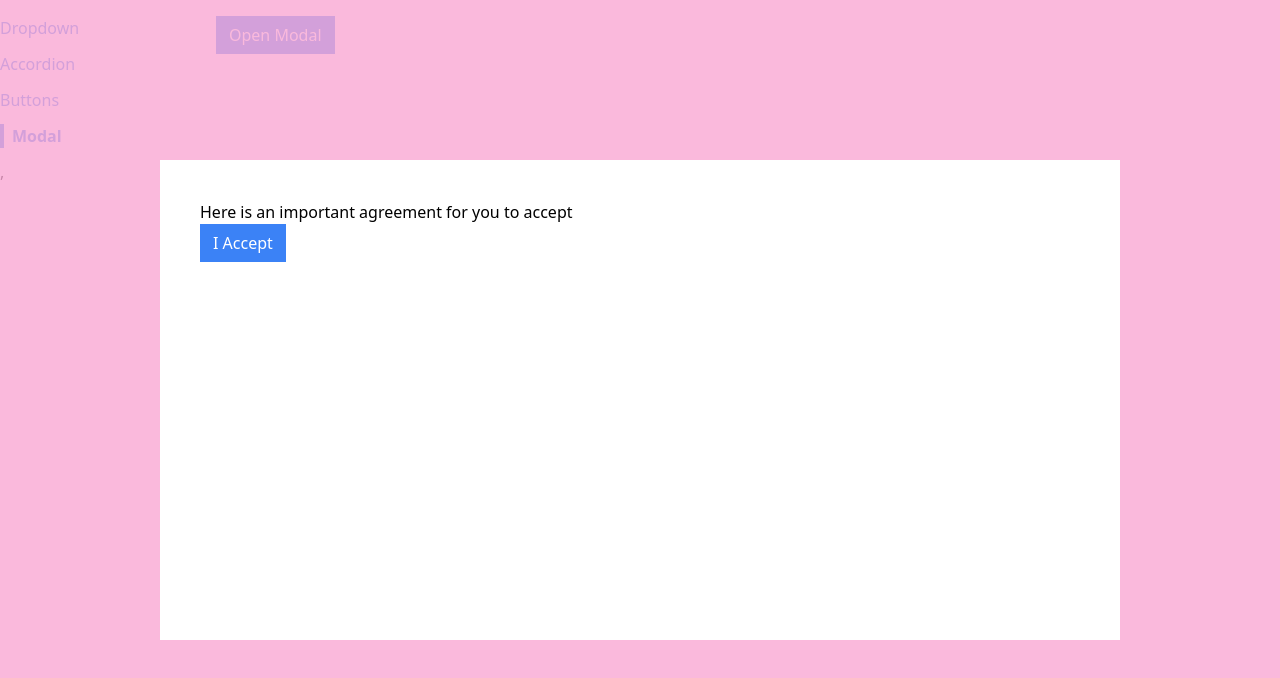
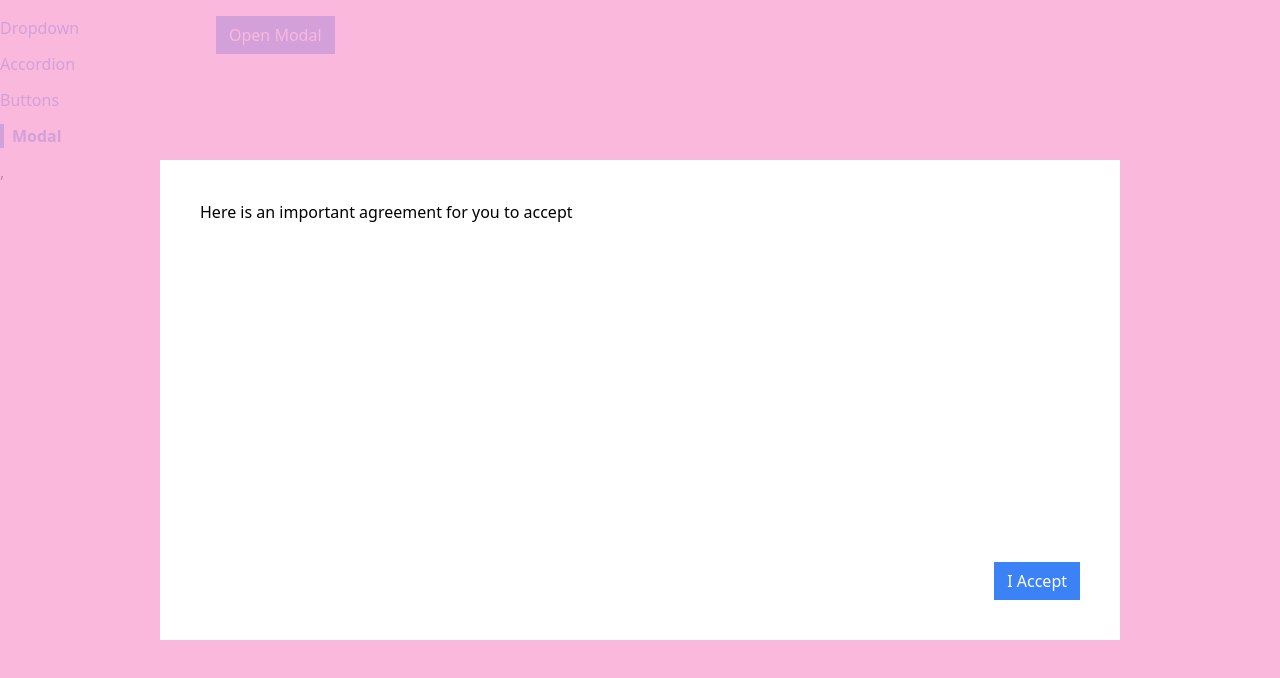
Before and after one commit to CocoTapi/modern_react_2023, a React (Create React App) app in the folder section_14/: page /modal in a window 1280 px wide. Both pictures are taken after a click on the button "Open Modal". Shown: the top 678 px of the page. Built offline with nearby package versions, Linux system fonts and the light colour scheme.

Commit message:
added styling for modal content and actionbar

```diff
--- a/section_14/src/components/Modal.js
+++ b/section_14/src/components/Modal.js
@@ -5,8 +5,12 @@ function Modal({ onClose, children, actionBar }) {
     <div>
       <div onClick={onClose} className='absolute inset-0 bg-pink-300 opacity-80'></div>,
       <div className="absolute inset-40 p-10 bg-white">
-        {children}
-        {actionBar}
+        <div className='flex flex-col justify-between h-full'>
+          {children}
+          <div className='flex justify-end'>
+            {actionBar}
+          </div>
+        </div>
       </div>
     </div>,
 
```
